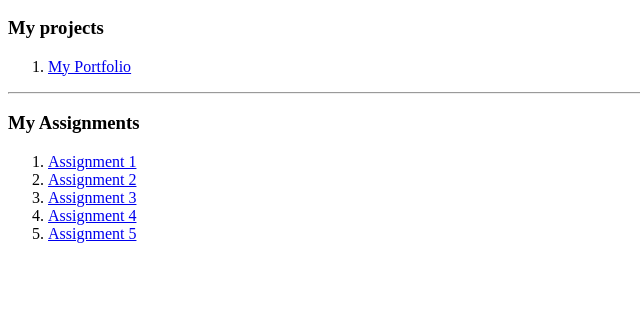
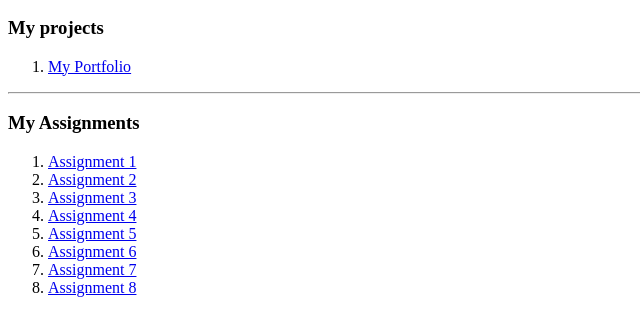
Before and after one commit to Adithya070707/Adithya070707.github.io, a plain HTML site: page index.html in a window 1280 px wide. Shown: the part 110-446 px from the top of the page, without its empty margins (0-640 px from the left). Drawn offline with Linux system fonts and the light colour scheme.

Commit message:
Update index.html

```diff
--- a/index.html
+++ b/index.html
@@ -19,6 +19,10 @@
         <li><a href="a3">Assignment 3</a></li>
         <li><a href="a4">Assignment 4</a></li>
         <li><a href="a5">Assignment 5</a></li>
+         <li><a href="a6">Assignment 6</a></li>
+         <li><a href="a7">Assignment 7</a></li>
+         <li><a href="a8">Assignment 8</a></li>
+
     </ol>
 </body>
 </html>
```
